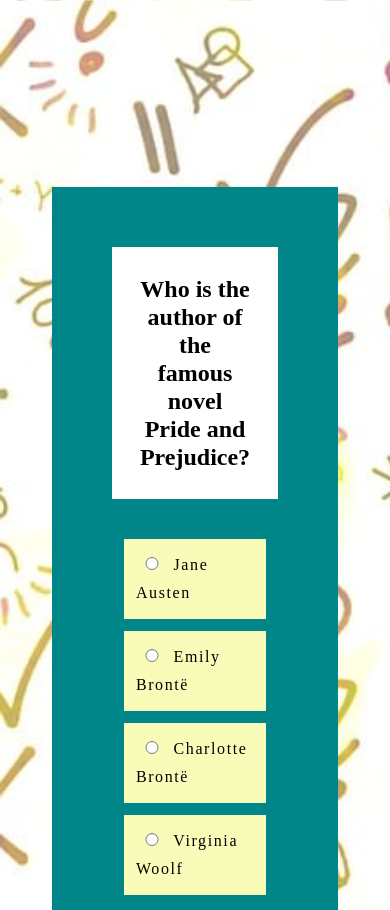
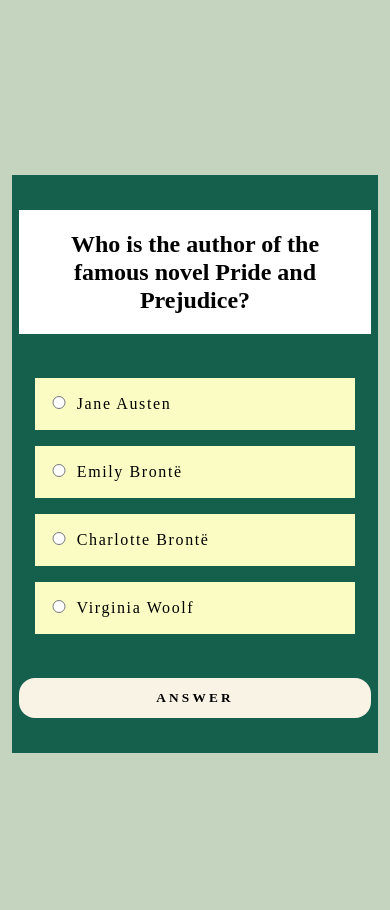
Before and after one commit to 2102kh/quiz-02, a website built with Vite: page index.html in a window 390 px wide. Shown: the top 910 px of the page. After the commit the page ends 886 px from the top, so only its background shows below. Built offline with nearby package versions, Linux system fonts and the light colour scheme.

Commit message:
Fixed some bug

```diff
--- a/src/css/_variables.scss
+++ b/src/css/_variables.scss
@@ -1,9 +1,9 @@
-$color-primary: rgb(190, 247, 249);
-$color-secondary:  rgb(158, 158, 140);
+$color-primary: rgba(38, 94, 17, 0.267);
+$color-secondary:  rgb(168, 168, 141);
 $color-white:white;
 $color-black: black;
-$color-hover-main:#008589;
-$color-hover:rgb(230, 221, 200);
+$color-hover-main:#15604d;
+$color-hover:rgb(249, 243, 229);
 
 /*Fonts*/
 $font-sans: "Rubrik", sans-serif;
@@ -12,3 +12,4 @@ $font-size-xl: 1.75rem;
 $font-size-l: 1.25rem;
 $font-size-m: 1rem;
 $font-size-s: 0.75rem;
+$font-size-xs: 0.45rem;
--- a/src/css/main.scss
+++ b/src/css/main.scss
@@ -11,7 +11,6 @@ font-family: swap;
 body{
   overflow: hidden;
      background-image: url(../images/back-to-school-5750661_1280.jpg);
-    // background-repeat: no-repeat;
      background-size: cover;
     background-position-y:center;
     // background-color: v.$color-primary;
@@ -20,7 +19,7 @@ body{
     margin-top: 5vh;
     align-items: center;
     justify-content: center;
-    // height: 100vh;
+    height: 100vh;
 }
 .quiz{
     background-color:v.$color-hover-main;
@@ -32,7 +31,7 @@ body{
       &-header{
         padding: v.$font-size-xl;
         background-color: v.$color-white;
-        font-weight: 500;
+        // font-weight: 500;
         text-align: center;
         display: flex;
         flex-direction: column;
@@ -53,7 +52,7 @@ body{
       }
 
       & li{
-        background-color:rgb(249, 252, 185);
+        background-color:rgb(245, 247, 206);
         margin: v.$font-size-m;
         padding: v.$font-size-m;
       }
@@ -70,7 +69,7 @@ h1{
 
 }
 .submit{
-  padding: v.$font-size-m;
+  padding: v.$font-size-s;
   background-color: v.$color-hover;
   color: v.$color-black;
   border-radius:v.$font-size-m;
@@ -86,26 +85,52 @@ h1{
   }
  }
 
- @media (max-width:780px){
+ @media (max-width:580px){
+
  body{
-  padding:v.$font-size-xxl;
+    background-image: none;
+    background-color: v.$color-primary;
+    height: 100vh;
 }
 .quiz{
+    background-color:v.$color-hover-main;
+    padding:v.$font-size-xs;
+    margin:v.$font-size-s;
+      &-header{
+        padding: v.$font-size-l;
+        background-color: v.$color-white;
+        font-weight:10px;
 
- &-header{
-   display: flex;
-   justify-content: center;
-   align-items: center;
+        margin-bottom: v.$font-size-xl;
+        margin-top: v.$font-size-xl;
+        line-height: v.$font-size-xl;
+
     }
+      &-list{
+
+        text-transform: none;
+      }
+      &-list .answer{
+        width:1.5rem;
+      }
+
       & li{
-    margin: v.$font-size-s;
+        background-color:rgb(250, 252, 196);
+        margin: v.$font-size-m;
         padding: v.$font-size-s;
       }
       & li:hover{
-    background-color: v.$color-hover;
-    text-transform: uppercase;
+
+        text-transform:none;
+      }
+
+}
+h1{
+  color:v.$color-black;
+  font-size: 0.6rem;
+
+}
+.submit{
+  margin-bottom: v.$font-size-xl;
   }
  }
-
-
-}
--- a/src/js/main.js
+++ b/src/js/main.js
@@ -90,8 +90,6 @@ const checkRadio = listContainer.querySelector('input:checked');//eftersom det
 
 //om svar har inte vald vi gå ut
 if(!checkRadio){
-  listTemplate.style.color = "pink"
-
   submitBtn.blur()
   return
 }
--- /dev/null
+++ b/vite.config.js
@@ -0,0 +1,4 @@
+// vite.config.js
+export default {
+    base: "/quiz-02/",
+  };
```
Also changed, not shown: src/css/main.css (deleted), 1 other file. Lines whose indentation alone changed are shown as unchanged.
